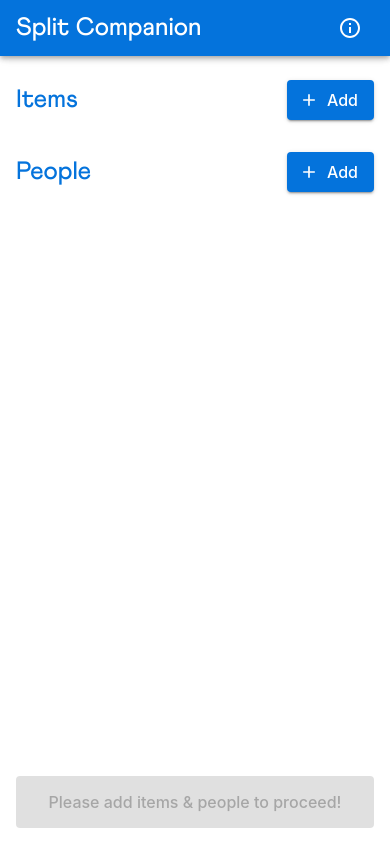
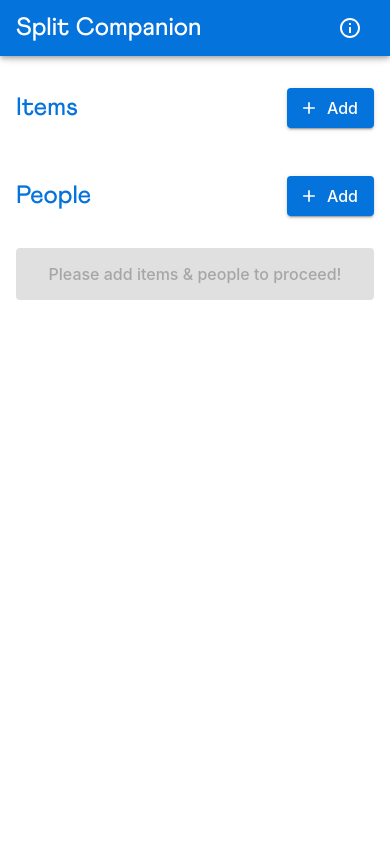
Before and after one commit to mattc50/split-companion, a React (Create React App) app: page / in a window 390 px wide. Built offline with nearby package versions, Linux system fonts and the light colour scheme; a web font is replaced by a local one.

Commit message:
spacing and component revisions for mobile optimization

```diff
--- a/src/App.js
+++ b/src/App.js
@@ -66,8 +66,11 @@ const theme = createTheme({
       styleOverrides: {
         root: {
           '& .MuiPaper-root': {
-            height: `calc(100% - 88px)`,
-            overflow: 'visible',
+            // borderTopLeftRadius: 8,
+            // borderTopRightRadius: 8,
+            height: `calc(100% - 88px - 64px + 6px)`,
+            // setting "auto" will make it scroll only if necessary
+            overflowY: 'auto',
             // '& .MuiBox-root > .MuiContainer-root': {
             //   height: "100%"
             // }
@@ -77,12 +80,10 @@ const theme = createTheme({
     },
     MuiContainer: {
       styleOverrides: {
-
         '& .PrivateSwipeArea-root': {
           display: "none",
           height: 0
-        }
-
+        },
       }
     },
     MuiGrid: {
--- a/src/components/ActionButton.js
+++ b/src/components/ActionButton.js
@@ -4,8 +4,11 @@ import { useAppContext } from '../context/appContext'
 
 const styles = {
   root: {
-    position: "absolute",
-    bottom: "1rem",
+    position: "relative",
+    zIndex: "2",
+    // position: "absolute",
+    // bottom: "1rem",
+    margin: "1rem 0 4rem 0"
     // padding: {
     //   xs: "0"
     // }
--- a/src/components/ConfirmDrawer.js
+++ b/src/components/ConfirmDrawer.js
@@ -13,20 +13,22 @@ const ConfirmDrawer = ({ open, toggleDrawer }) => {
   const container = document.body;
 
   const styles = {
-    // root: {
-    //   // xs: {
-    //   visibility: open ? "visible" : "hidden"
-    //   // }
-    // },
+    root: {
+      // xs: {
+      // }
+    },
     box: {
-      position: 'absolute',
-      top: -40,
+      position: 'fixed',
+      zIndex: "2000",
+      // height: "2rem",
+      top: 64,
       borderTopLeftRadius: 8,
       borderTopRightRadius: 8,
       display: open ? "block" : "none",
       pointerEvent: open ? "auto" : "none",
-      right: 0,
-      left: 0,
+      width: "100%",
+      // right: 0,
+      // left: 0,
       backgroundColor: (theme) => theme.palette.mode === 'light' ? '#fff' : grey[800],
     },
     puller: {
@@ -34,12 +36,15 @@ const ConfirmDrawer = ({ open, toggleDrawer }) => {
       height: 6,
       backgroundColor: (theme) => theme.palette.mode === 'light' ? grey[300] : grey[900],
       borderRadius: 3,
-      position: 'absolute',
-      top: 8,
-      left: 'calc(50% - 24px)',
+      // position: 'absolute',
+      // top: 8,
+      // left: 'calc(50% - 24px)',
+      margin: "1rem auto"
     },
     modalContent: {
-      paddingTop: "1rem",
+
+      // paddingTop: "1rem",
+
       // height: 'calc(100% - 104px)'
       // height: 'calc(100% - 104px)'
       // (theme) => `calc(${theme.components.MuiDrawer.styleOverrides.root['& .MuiPaper-root'].height} - 16px)`
@@ -56,6 +61,7 @@ const ConfirmDrawer = ({ open, toggleDrawer }) => {
 
   return (
     <Box sx={styles.root}>
+
       <SwipeableDrawer
         sx={styles.root}
         // disableBackdropTransition={!iOS}
@@ -73,18 +79,8 @@ const ConfirmDrawer = ({ open, toggleDrawer }) => {
         }}
       >
         <Box sx={styles.box}>
+
           <Box sx={styles.puller} />
-          <Box
-            sx={{
-              px: 2,
-              pb: 2,
-              height: '100%',
-              overflow: 'auto',
-            }}
-          >
-            {/* <Skeleton variant="rectangular" height="100%" /> */}
-          </Box>
-          <Container sx={styles.modalContent}>
           <Typography
             sx={styles.h1}
             variant="h1"
@@ -92,9 +88,11 @@ const ConfirmDrawer = ({ open, toggleDrawer }) => {
           >
             Tax, Tip, & Share
           </Typography>
+        </Box>
+
+        <Container sx={styles.modalContent}>
           <ConfirmForm />
         </Container>
-        </Box>
         {/* <ConfirmButton /> */}
 
 
--- a/src/components/ConfirmForm.js
+++ b/src/components/ConfirmForm.js
@@ -19,7 +19,9 @@ import ConfirmButton from './ConfirmButton'
 const styles = {
   root: {
     maxWidth: "678px",
-    margin: "0 auto"
+    margin: "0 auto",
+    // height: "80vh",
+    // overflowY: "scroll"
   },
   addIcon: {
     opacity: 0.8,
@@ -35,6 +37,8 @@ const styles = {
     marginBottom: "0.5rem"
   },
   peopleBox: {
+    maxHeight: "300px",
+    overflowY: "auto",
     margin: "1rem 0",
     display: "flex",
     flexDirection: "column",
@@ -162,18 +166,20 @@ const ConfirmForm = () => {
       str += `${yourself.name}: $${grandTotal} \n`
     }
 
-    for (const person of people) {
+    for (let i = 0; i < people.length; i++) {
       let personTotal = 0;
-      const dues = person.dues;
+      const dues = people[i].dues;
       for (const due of Object.values(dues)) personTotal += due;
       const taxTipSplit = addTaxTipSplit(
-        person.dues,
+        people[i].dues,
         selfInCalc ? people.length + 1 : people.length,
-        person.name
+        people[i].name
       );
 
       const grandTotal = parseFloat(personTotal + taxTipSplit).toFixed(2);
-      str += `${person.name}: $${grandTotal} \n`
+      const personName = people[i].name === "" ? `Anon ${i + 1}` : people[i].name
+      console.log(personName)
+      str += `${personName}: $${grandTotal} \n`
     }
 
     return str;
@@ -287,12 +293,12 @@ const ConfirmForm = () => {
 
               taxTipSplit={addTaxTipSplit(
                 yourself.dues,
-                selfInCalc ? people.length + 1 : people.length,
+                selfInCalc && Object.keys(yourself.dues).length > 0 ? people.length + 1 : people.length,
                 yourself.name
               ).toFixed(2)}
               grandTotal={getGrandTotal(
                 yourself.dues,
-                selfInCalc ? people.length + 1 : people.length,
+                selfInCalc && Object.keys(yourself.dues).length > 0 ? people.length + 1 : people.length,
                 yourself.name
               ).toFixed(2)}
             />}
@@ -311,12 +317,12 @@ const ConfirmForm = () => {
 
                 taxTipSplit={addTaxTipSplit(
                   person.dues,
-                  selfInCalc ? people.length + 1 : people.length,
+                  selfInCalc && Object.keys(yourself.dues).length > 0 ? people.length + 1 : people.length,
                   person.name
                 ).toFixed(2)}
                 grandTotal={getGrandTotal(
                   person.dues,
-                  selfInCalc ? people.length + 1 : people.length,
+                  selfInCalc && Object.keys(yourself.dues).length > 0 ? people.length + 1 : people.length,
                   person.name
                 ).toFixed(2)}
               />
--- a/src/components/Item.js
+++ b/src/components/Item.js
@@ -83,11 +83,15 @@ const Item = ({ id, item, price, split }) => {
       borderRadius: (theme) => `${theme.shape.borderRadius}px !important`,
       background: "linear-gradient(90deg, #F4FAFF 0%, #F8FBFE 50%, #F4FAFF 100%)",
       transition: "outline, transform 0.1s",
-      outline: () => activeItem !== id ? "1px solid transparent" : `1px solid rgb(${PRIMARY_HEX})`,
+      // outline: () => activeItem !== id ? "1px solid transparent" : `1px solid rgb(${PRIMARY_HEX})`,
       transform: () => swiped ? "translate(-50px)" : "none",
+      // outlineOffset: "-1px",
+      boxShadow: () => activeItem !== id ? "none" : `inset 0px 0px 0px 1px rgb(${PRIMARY_HEX})`,
+
+
     },
     itemField: {
-      minWidth: "120px",
+      // minWidth: "120px",
       width: "100%",
       background: "white",
       flexShrink: "1"
--- a/src/components/ItemsContainer.js
+++ b/src/components/ItemsContainer.js
@@ -6,13 +6,18 @@ import { initialState, useAppContext } from '../context/appContext';
 
 const styles = {
   root: {
+    // width: "100%",
     margin: "0 16px",
     paddingTop: "1rem"
   },
   container: {
     display: "flex",
     flexDirection: "column",
-    gap: "8px"
+    gap: "8px",
+    // maxHeight: "calc((62.95px* 4.5) + 32px)",
+    maxHeight: "25vh",
+    // overflowX: "visible",
+    overflowY: "auto"
   }
 }
 
--- a/src/components/PeopleContainer.js
+++ b/src/components/PeopleContainer.js
@@ -7,13 +7,19 @@ import Yourself from './Yourself';
 
 const styles = {
   root: {
+    position: "relative",
+    // width: "100%",
     margin: "0 16px",
-    paddingTop: "1rem"
+    paddingTop: "1rem",
   },
   container: {
     display: "flex",
     flexDirection: "column",
-    gap: "8px"
+    gap: "8px",
+    // maxHeight: "calc((62.95px* 4.5) + 32px)",
+    maxHeight: "25vh",
+    overflowY: "auto"
+    // overflowX: "visible",
   }
 }
 
--- a/src/components/Person.js
+++ b/src/components/Person.js
@@ -78,9 +78,11 @@ const Person = ({ id, name, dues }) => {
           const itemIndex = items.findIndex(el => el.id === activeItem)
           const itemSplit = items[itemIndex].split;
           const isPersonInSplit = itemSplit.includes(id);
-          return isPersonInSplit && activeItem ? `1px solid rgb(${PRIMARY_HEX})` : "1px solid transparent";
+          // return isPersonInSplit && activeItem ? `1px solid rgb(${PRIMARY_HEX})` : "1px solid transparent";
+          return isPersonInSplit && activeItem ? `inset 0px 0px 0px 1px rgb(${PRIMARY_HEX})` : "none"
         }
       },
+      // outlineOffset: "-1px",
       cursor: () => {
         if (activeItem) return "pointer";
         return "grab";
--- a/src/components/SectionHeader.js
+++ b/src/components/SectionHeader.js
@@ -11,10 +11,12 @@ import { useAppContext } from '../context/appContext'
 
 const styles = {
   root: {
-    padding: "8px 0",
+    padding: {
+      xs: "1rem 0",
+    },
     display: "flex",
     alignItems: "center",
-    justifyContent: "space-between"
+    justifyContent: "space-between",
   },
   button: {
     textTransform: "capitalize",
--- a/src/pages/Home.js
+++ b/src/pages/Home.js
@@ -1,7 +1,7 @@
 import { red } from '@mui/material/colors'
 import React, { useState } from 'react'
 import NavBar from '../components/NavBar'
-import { Box } from '@mui/material'
+import { Box, Grid } from '@mui/material'
 import ItemsContainer from '../components/ItemsContainer'
 import PeopleContainer from '../components/PeopleContainer'
 import ActionButton from '../components/ActionButton'
@@ -9,6 +9,20 @@ import ConfirmDrawer from '../components/ConfirmDrawer'
 import { useAppContext } from '../context/appContext'
 
 const styles = {
+  // homeGrid: {
+  //   display: "grid",
+  //   gridTemplateRows: "100% auto"
+  // },
+  root: {
+    // width: "100%",
+    // marginTop: 0,
+    // display: "grid",
+    maxHeight: (theme) => {
+      return `calc(100vh - ${theme.mixins.toolbar.minHeight}px - 52px - 2rem)`
+    },
+    // gridTemplateRows: "1fr 1fr auto",
+    // gap: "2rem"
+  },
   text: {
     backgroundColor: "#ff0000"
   },
@@ -29,11 +43,16 @@ const Home = () => {
     <React.Fragment>
       <Box sx={styles.toolbar}></Box>
       <NavBar />
-      <ItemsContainer />
-      <PeopleContainer />
+      {/* <Box sx={styles.homeGrid}> */}
+      <Box sx={styles.root}>
+
+        <ItemsContainer />
+        <PeopleContainer />
+      </Box>
       <ActionButton setOpen={setOpen} toggleDrawer={toggleDrawer} />
+      {/* </Box> */}
       <ConfirmDrawer open={open} toggleDrawer={toggleDrawer} />
-    </React.Fragment>
+    </React.Fragment >
   )
 }
 
```
Lines whose indentation alone changed are shown as unchanged.
